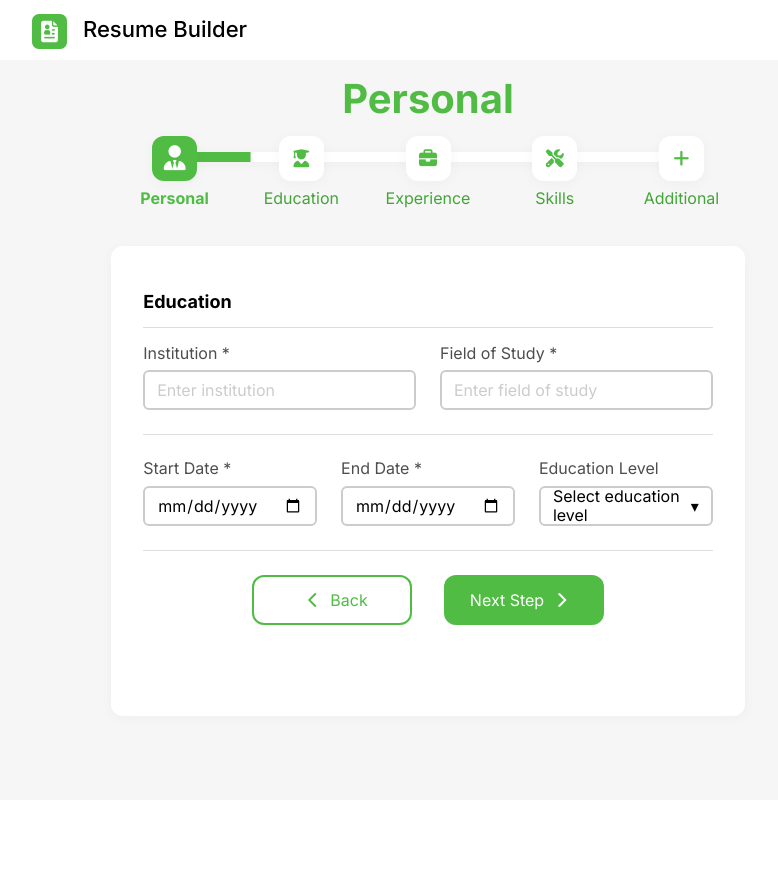
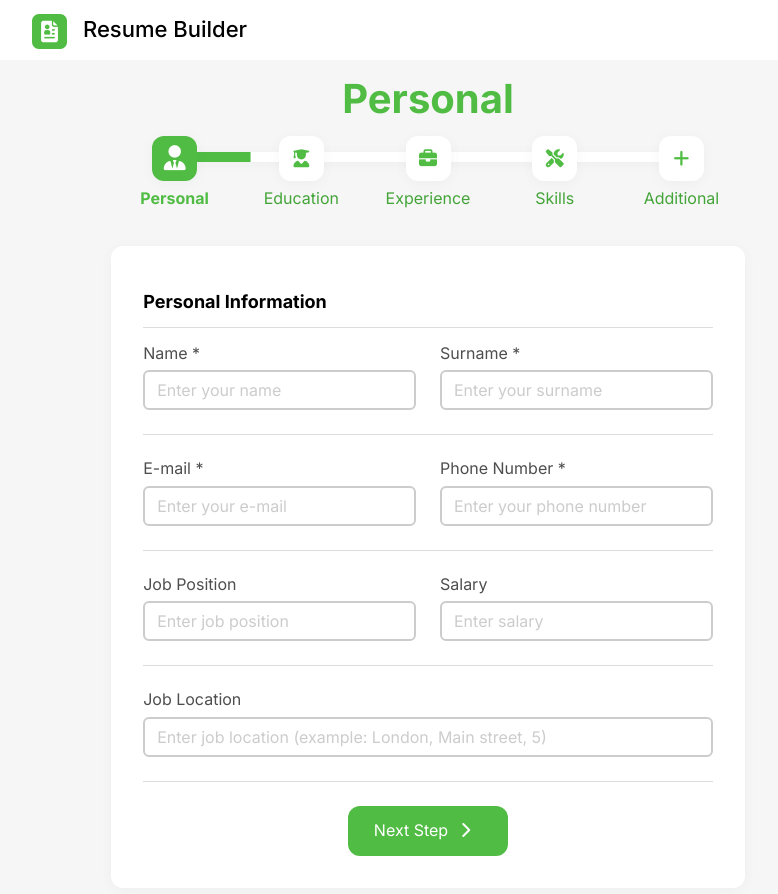
Before and after one commit to yabluninn/ResumeBuilder, a React (Vite) app in the folder resume-builder/: page / in a window 1280 px wide. Shown: the top 894 px of the page, without its empty margins (212-990 px from the left). Before the commit the page ends 800 px from the top, so only its background shows below. Built offline with nearby package versions, Linux system fonts and the light colour scheme.

Commit message:
project refactor, implement "section header" component

```diff
--- a/resume-builder/src/components/layout/MainPage.jsx
+++ b/resume-builder/src/components/layout/MainPage.jsx
@@ -1,16 +1,12 @@
 import "../../styles/MainPage.css";
 import PageHeader from "./PageHeader";
 import SectionForm from "./sections/SectionForm";
-// import { useState } from "react";
 
 export default function MainPage() {
-  // const [isWelcome, setIsWelcome] = useState(false);
-
   return (
     <div className="page-container">
       <PageHeader />
       <SectionForm />
-      {/* {isWelcome ? <ResumeWelcome /> : <ResumeForm />} */}
     </div>
   );
 }
--- a/resume-builder/src/components/layout/sections/EducationSection.jsx
+++ b/resume-builder/src/components/layout/sections/EducationSection.jsx
@@ -1,6 +1,7 @@
 import SectionInput from "../../ui/SectionInput";
 import SectionDropdown from "../../ui/SectionDropdown";
 import { useState } from "react";
+import SectionHeader from "../../ui/SectionHeader";
 
 export default function EducationSection() {
   const [educationLevel, setEducationLevel] = useState("");
@@ -17,9 +18,7 @@ export default function EducationSection() {
 
   return (
     <form className="section">
-      <div className="section-header">
-        <p className="section-title">Education</p>
-      </div>
+      <SectionHeader title={"Education"} />
       <div className="section-inputs">
         <div className="section-inputs-container">
           <SectionInput
@@ -61,11 +60,11 @@ export default function EducationSection() {
         </div>
       </div>
       <div className="section-buttons">
-        <button className="section-button back-button" type="submit">
+        <button className="section-button back-button">
           <i class="fa-solid fa-chevron-left"></i>
           Back
         </button>
-        <button className="section-button next-button" type="submit">
+        <button className="section-button next-button">
           Next Step
           <i class="fa-solid fa-chevron-right"></i>
         </button>
--- a/resume-builder/src/components/layout/sections/PersonalSection.jsx
+++ b/resume-builder/src/components/layout/sections/PersonalSection.jsx
@@ -1,108 +1,70 @@
+import SectionInput from "../../ui/SectionInput";
+import SectionHeader from "../../ui/SectionHeader";
+
 export default function PersonalSection() {
   return (
     <form className="section">
-      <div className="section-header">
-        <p className="section-title">Personal Information</p>
-      </div>
+      <SectionHeader title={"Personal Information"} />
       <div className="section-inputs">
         <div className="section-inputs-container">
-          <div className="section-input-block">
-            <label htmlFor="name" className="section-input-label">
-              Name *
-            </label>
-            <input
-              type="text"
-              id="name"
-              name="name"
-              className="section-input"
-              placeholder="Enter your name"
-              required
-            />
-          </div>
-          <div className="section-input-block">
-            <label htmlFor="surname" className="section-input-label">
-              Surname *
-            </label>
-            <input
-              type="text"
-              id="surname"
-              name="surname"
-              className="section-input"
-              placeholder="Enter your surname"
-              required
-            />
-          </div>
+          <SectionInput
+            id={"name"}
+            title={"Name"}
+            placeholder={"Enter your name"}
+            isRequired={true}
+            type={"text"}
+          />
+          <SectionInput
+            id={"surname"}
+            title={"Surname"}
+            placeholder={"Enter your surname"}
+            isRequired={true}
+            type={"text"}
+          />
         </div>
         <div className="section-inputs-container">
-          <div className="section-input-block">
-            <label htmlFor="mail" className="section-input-label">
-              E-mail *
-            </label>
-            <input
-              type="email"
-              id="mail"
-              name="mail"
-              className="section-input"
-              placeholder="Enter your e-mail"
-              required
-            />
-          </div>
-          <div className="section-input-block">
-            <label htmlFor="phone" className="section-input-label">
-              Phone Number *
-            </label>
-            <input
-              type="tel"
-              id="phone"
-              name="phone"
-              className="section-input"
-              placeholder="Enter your phone number"
-              required
-            />
-          </div>
+          <SectionInput
+            id={"mail"}
+            title={"E-mail"}
+            placeholder={"Enter your e-mail"}
+            isRequired={true}
+            type={"email"}
+          />
+          <SectionInput
+            id={"phone"}
+            title={"Phone Number"}
+            placeholder={"Enter your phone number"}
+            isRequired={true}
+            type={"tel"}
+          />
         </div>
         <div className="section-inputs-container">
-          <div className="section-input-block">
-            <label htmlFor="position" className="section-input-label">
-              Job Position
-            </label>
-            <input
-              type="text"
-              id="position"
-              name="position"
-              className="section-input"
-              placeholder="Enter job position"
-            />
-          </div>
-          <div className="section-input-block">
-            <label htmlFor="salary" className="section-input-label">
-              Salary
-            </label>
-            <input
-              type="number"
-              id="salary"
-              name="salary"
-              className="section-input"
-              placeholder="Enter salary"
-            />
-          </div>
+          <SectionInput
+            id={"position"}
+            title={"Job Position"}
+            placeholder={"Enter job position"}
+            isRequired={false}
+            type={"text"}
+          />
+          <SectionInput
+            id={"salary"}
+            title={"Salary"}
+            placeholder={"Enter salary"}
+            isRequired={false}
+            type={"number"}
+          />
         </div>
         <div className="section-inputs-container">
-          <div className="section-input-block">
-            <label htmlFor="location" className="section-input-label">
-              Job Location
-            </label>
-            <input
-              type="text"
-              id="location"
-              name="location"
-              className="section-input"
-              placeholder="Enter job location (example: London, Main street, 5)"
-            />
-          </div>
+          <SectionInput
+            id={"location"}
+            title={"Job Location"}
+            placeholder={"Enter job location (example: London, Main street, 5)"}
+            isRequired={false}
+            type={"text"}
+          />
         </div>
       </div>
-      <button className="next-button" type="submit">
+      <button className="section-button next-button">
         Next Step
         <i class="fa-solid fa-chevron-right"></i>
       </button>
--- a/resume-builder/src/components/layout/sections/SectionForm.jsx
+++ b/resume-builder/src/components/layout/sections/SectionForm.jsx
@@ -6,7 +6,7 @@ import EducationSection from "./EducationSection";
 export default function SectionForm() {
   return (
     <div className="section-form">
-      <EducationSection />
+      <PersonalSection />
     </div>
   );
 }
--- /dev/null
+++ b/resume-builder/src/components/ui/SectionHeader.jsx
@@ -0,0 +1,7 @@
+export default function SectionHeader({ title }) {
+  return (
+    <div className="section-header">
+      <p className="section-title">{title}</p>
+    </div>
+  );
+}
```
